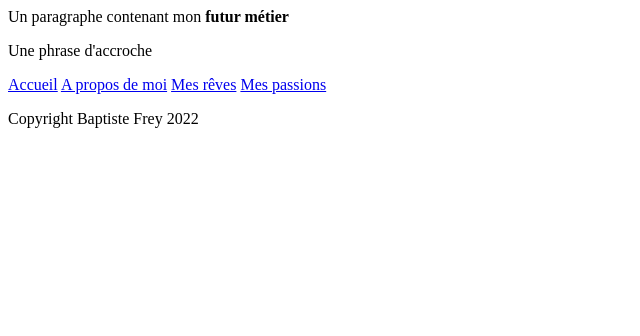
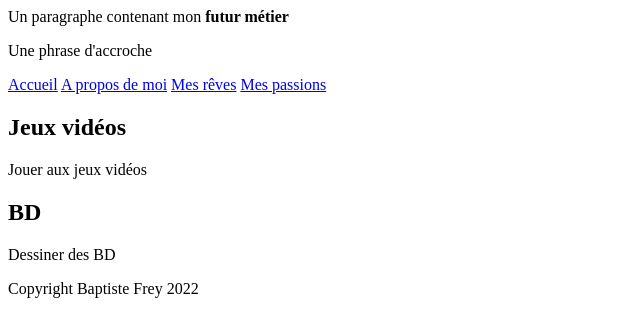
Before and after one commit to Incroyable-Dev-PHP/Baptiste_html, a plain HTML site: page my-passions.html in a window 1280 px wide. Shown: the whole page, without its empty margins (0-640 px from the left). Drawn offline with Linux system fonts and the light colour scheme.

Commit message:
Update my-passions.html

```diff
--- a/my-passions.html
+++ b/my-passions.html
@@ -15,7 +15,10 @@
     <a href="./my-passions.html">Mes passions</a>
 </nav>
 <body>
-
+<h2>Jeux vidéos</h2>
+<p>Jouer aux jeux vidéos</p>
+<h2>BD</h2>
+<p>Dessiner des BD</p>
 </body>
 <footer><p>Copyright Baptiste Frey 2022</p></footer>
 </html>
```
